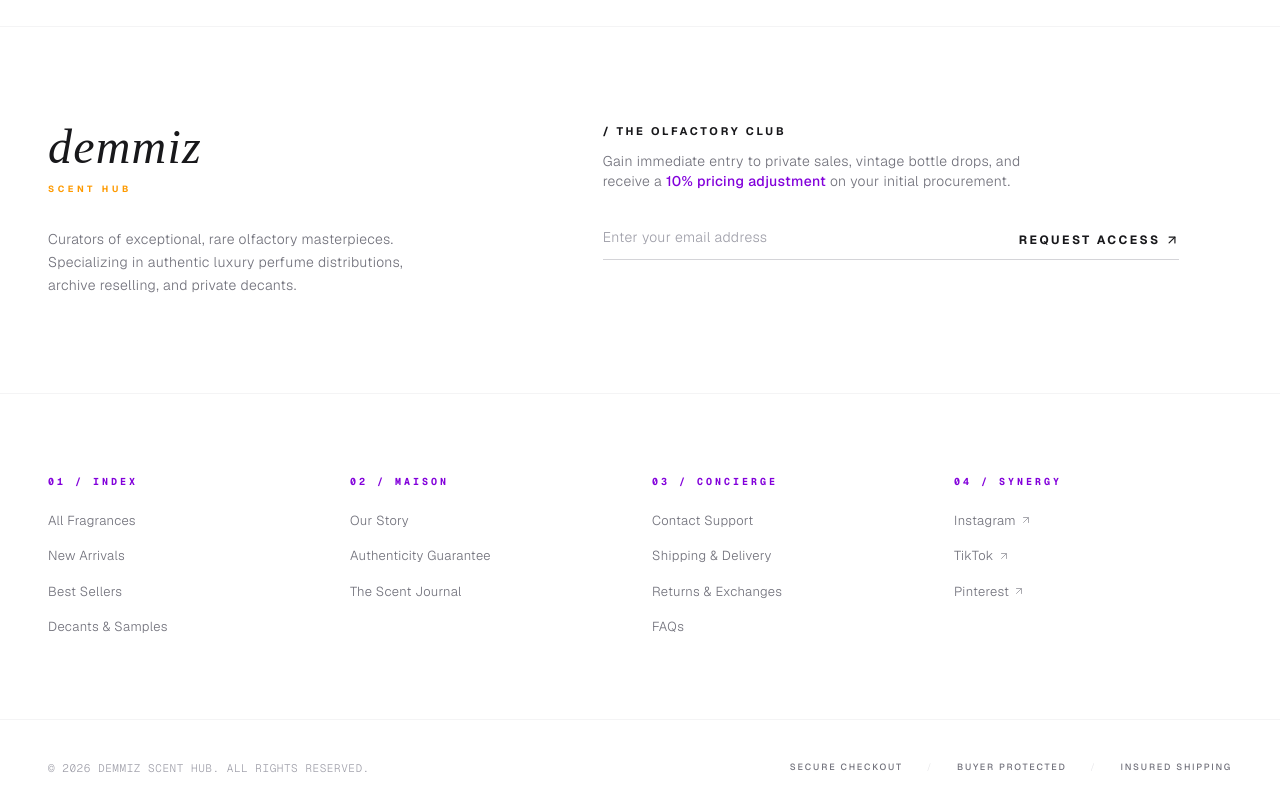
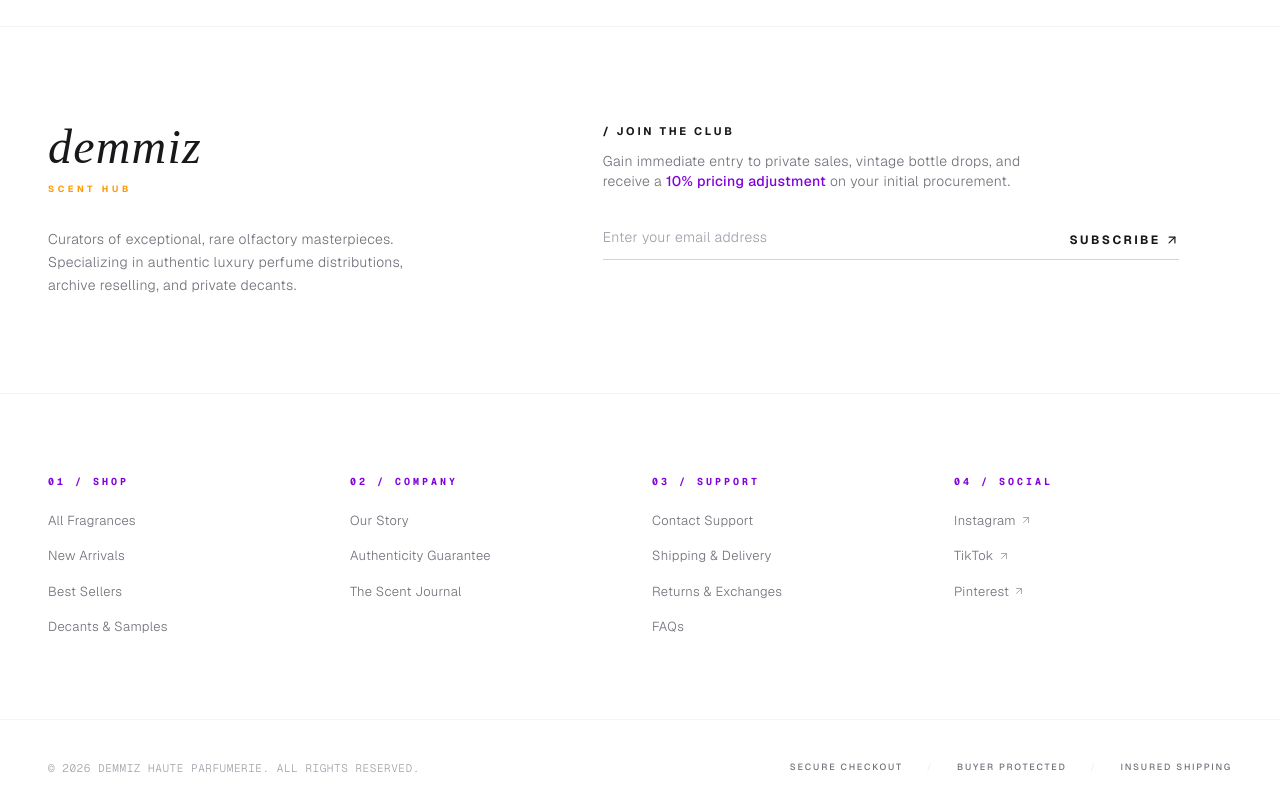
Before and after one commit to iamxenon404/Demmiz, a Next.js app in the folder frontend/: page / in a window 1280 px wide. Shown: the part 4540-5351 px from the top of the page. Built offline with nearby package versions, Linux system fonts and the light colour scheme.

Commit message:
updated footer text more readable nd added hover effect to text

```diff
--- a/frontend/app/component/Footer.tsx
+++ b/frontend/app/component/Footer.tsx
@@ -16,7 +16,7 @@ const Footer = () => {
         <div className="lg:col-span-5 flex flex-col justify-between h-full">
           <div>
             <h3
-              className="text-4xl md:text-5xl font-normal tracking-wide lowercase text-zinc-900 dark:text-zinc-50 transition-colors"
+              className="text-4xl md:text-5xl font-normal tracking-wide lowercase text-zinc-900 dark:text-zinc-50 hover:text-purple-700 dark:hover:text-purple-400 transition-colors"
               style={{ fontFamily: "'Playfair Display', 'Didot', 'Bodoni MT', serif", fontStyle: 'italic' }}
             >
               demmiz
@@ -33,7 +33,7 @@ const Footer = () => {
         {/* Right Side: Brutalist Minimal Newsletter Form */}
         <div className="lg:col-span-7 lg:pl-12 w-full">
           <h4 className="text-[11px] uppercase tracking-[0.25em] text-zinc-900 dark:text-zinc-100 font-bold mb-3">
-            / the olfactory club
+            / Join the Club
           </h4>
           <p className="text-sm text-zinc-500 dark:text-zinc-400 font-light tracking-wide mb-6 max-w-md">
             Gain immediate entry to private sales, vintage bottle drops, and receive a <span className="text-purple-700 dark:text-amber-400 font-medium">10% pricing adjustment</span> on your initial procurement.
@@ -48,9 +48,9 @@ const Footer = () => {
             />
             <button
               type="submit"
-              className="absolute right-0 bottom-0 py-3 text-xs font-bold uppercase tracking-[0.2em] text-zinc-900 dark:text-zinc-100 hover:text-purple-700 dark:hover:text-amber-400 transition-colors flex items-center gap-1 group"
+              className="absolute right-0 bottom-0 py-3 text-xs font-bold uppercase tracking-[0.2em] text-zinc-900 dark:text-zinc-100 hover:text-purple-700 dark:hover:text-purple-400 transition-colors flex items-center gap-1 group"
             >
-              Request Access
+              Subscribe
               <ArrowUpRight className="w-3.5 h-3.5 transform group-hover:translate-x-0.5 group-hover:-translate-y-0.5 transition-transform duration-300" />
             </button>
           </form>
@@ -58,49 +58,49 @@ const Footer = () => {
       </div>
 
       {/* ========================================================================
-        Middle Section: Clean Asymmetric Navigation Matrix
-        ======================================================================== */}
+        Middle Section: Clean Navigation Matrix
+        ======================================================================= */}
       <div className="max-w-7xl mx-auto px-6 md:px-12 py-16 md:py-20 grid grid-cols-2 md:grid-cols-4 gap-y-12 gap-x-6">
 
-        {/* Directory 01 */}
+        {/* Column 1 */}
         <div>
-          <h5 className="text-[10px] uppercase tracking-[0.3em] text-purple-700 dark:text-amber-400 font-bold mb-5 font-mono">01 / Index</h5>
+          <h5 className="text-[10px] uppercase tracking-[0.3em] text-purple-700 dark:text-amber-400 font-bold mb-5 font-mono">01 / Shop</h5>
           <ul className="space-y-3 text-[13px] tracking-wide font-light text-zinc-500 dark:text-zinc-400">
-            <li><a href="/shop" className="hover:text-zinc-900 dark:hover:text-white transition-colors relative block py-0.5">All Fragrances</a></li>
-            <li><a href="/brands" className="hover:text-zinc-900 dark:hover:text-white transition-colors relative block py-0.5">New Arrivals</a></li>
-            <li><a href="/decants" className="hover:text-zinc-900 dark:hover:text-white transition-colors relative block py-0.5">Best Sellers</a></li>
-            <li><a href="/samples" className="hover:text-zinc-900 dark:hover:text-white transition-colors relative block py-0.5">Decants & Samples</a></li>
+            <li><a href="/shop" className="hover:text-purple-700 dark:hover:text-purple-400 transition-colors relative block py-0.5">All Fragrances</a></li>
+            <li><a href="/brands" className="hover:text-purple-700 dark:hover:text-purple-400 transition-colors relative block py-0.5">New Arrivals</a></li>
+            <li><a href="/decants" className="hover:text-purple-700 dark:hover:text-purple-400 transition-colors relative block py-0.5">Best Sellers</a></li>
+            <li><a href="/samples" className="hover:text-purple-700 dark:hover:text-purple-400 transition-colors relative block py-0.5">Decants & Samples</a></li>
           </ul>
         </div>
 
-        {/* Directory 02 */}
+        {/* Column 2 */}
         <div>
-          <h5 className="text-[10px] uppercase tracking-[0.3em] text-purple-700 dark:text-amber-400 font-bold mb-5 font-mono">02 / Maison</h5>
+          <h5 className="text-[10px] uppercase tracking-[0.3em] text-purple-700 dark:text-amber-400 font-bold mb-5 font-mono">02 / Company</h5>
           <ul className="space-y-3 text-[13px] tracking-wide font-light text-zinc-500 dark:text-zinc-400">
-            <li><a href="/about" className="hover:text-zinc-900 dark:hover:text-white transition-colors relative block py-0.5">Our Story</a></li>
-            <li><a href="/authenticity" className="hover:text-zinc-900 dark:hover:text-white transition-colors relative block py-0.5">Authenticity Guarantee</a></li>
-            <li><a href="/journal" className="hover:text-zinc-900 dark:hover:text-white transition-colors relative block py-0.5">The Scent Journal</a></li>
+            <li><a href="/about" className="hover:text-purple-700 dark:hover:text-purple-400 transition-colors relative block py-0.5">Our Story</a></li>
+            <li><a href="/authenticity" className="hover:text-purple-700 dark:hover:text-purple-400 transition-colors relative block py-0.5">Authenticity Guarantee</a></li>
+            <li><a href="/journal" className="hover:text-purple-700 dark:hover:text-purple-400 transition-colors relative block py-0.5">The Scent Journal</a></li>
           </ul>
         </div>
 
-        {/* Directory 03 */}
+        {/* Column 3 */}
         <div>
-          <h5 className="text-[10px] uppercase tracking-[0.3em] text-purple-700 dark:text-amber-400 font-bold mb-5 font-mono">03 / Concierge</h5>
+          <h5 className="text-[10px] uppercase tracking-[0.3em] text-purple-700 dark:text-amber-400 font-bold mb-5 font-mono">03 / Support</h5>
           <ul className="space-y-3 text-[13px] tracking-wide font-light text-zinc-500 dark:text-zinc-400">
-            <li><a href="/contact" className="hover:text-zinc-900 dark:hover:text-white transition-colors relative block py-0.5">Contact Support</a></li>
-            <li><a href="/shipping" className="hover:text-zinc-900 dark:hover:text-white transition-colors relative block py-0.5">Shipping & Delivery</a></li>
-            <li><a href="/returns" className="hover:text-zinc-900 dark:hover:text-white transition-colors relative block py-0.5">Returns & Exchanges</a></li>
-            <li><a href="/faq" className="hover:text-zinc-900 dark:hover:text-white transition-colors relative block py-0.5">FAQs</a></li>
+            <li><a href="/contact" className="hover:text-purple-700 dark:hover:text-purple-400 transition-colors relative block py-0.5">Contact Support</a></li>
+            <li><a href="/shipping" className="hover:text-purple-700 dark:hover:text-purple-400 transition-colors relative block py-0.5">Shipping & Delivery</a></li>
+            <li><a href="/returns" className="hover:text-purple-700 dark:hover:text-purple-400 transition-colors relative block py-0.5">Returns & Exchanges</a></li>
+            <li><a href="/faq" className="hover:text-purple-700 dark:hover:text-purple-400 transition-colors relative block py-0.5">FAQs</a></li>
           </ul>
         </div>
 
-        {/* Directory 04 */}
+        {/* Column 4 */}
         <div>
-          <h5 className="text-[10px] uppercase tracking-[0.3em] text-purple-700 dark:text-amber-400 font-bold mb-5 font-mono">04 / Synergy</h5>
+          <h5 className="text-[10px] uppercase tracking-[0.3em] text-purple-700 dark:text-amber-400 font-bold mb-5 font-mono">04 / Social</h5>
           <ul className="space-y-3 text-[13px] tracking-wide font-light text-zinc-500 dark:text-zinc-400">
-            <li><a href="https://instagram.com" className="hover:text-zinc-900 dark:hover:text-white transition-colors flex items-center gap-1 py-0.5" target="_blank" rel="noreferrer">Instagram <ArrowUpRight className="w-3 h-3 opacity-60" /></a></li>
-            <li><a href="https://tiktok.com" className="hover:text-zinc-900 dark:hover:text-white transition-colors flex items-center gap-1 py-0.5" target="_blank" rel="noreferrer">TikTok <ArrowUpRight className="w-3 h-3 opacity-60" /></a></li>
-            <li><a href="https://pinterest.com" className="hover:text-zinc-900 dark:hover:text-white transition-colors flex items-center gap-1 py-0.5" target="_blank" rel="noreferrer">Pinterest <ArrowUpRight className="w-3 h-3 opacity-60" /></a></li>
+            <li><a href="https://instagram.com" className="hover:text-purple-700 dark:hover:text-purple-400 transition-colors flex items-center gap-1 py-0.5" target="_blank" rel="noreferrer">Instagram <ArrowUpRight className="w-3 h-3 opacity-60" /></a></li>
+            <li><a href="https://tiktok.com" className="hover:text-purple-700 dark:hover:text-purple-400 transition-colors flex items-center gap-1 py-0.5" target="_blank" rel="noreferrer">TikTok <ArrowUpRight className="w-3 h-3 opacity-60" /></a></li>
+            <li><a href="https://pinterest.com" className="hover:text-purple-700 dark:hover:text-purple-400 transition-colors flex items-center gap-1 py-0.5" target="_blank" rel="noreferrer">Pinterest <ArrowUpRight className="w-3 h-3 opacity-60" /></a></li>
           </ul>
         </div>
 
@@ -112,16 +112,16 @@ const Footer = () => {
       <div className="border-t border-zinc-100 dark:border-zinc-900 text-zinc-400 dark:text-zinc-500 text-[11px] font-light tracking-wider py-10 px-6 md:px-12">
         <div className="max-w-7xl mx-auto flex flex-col md:flex-row items-center justify-between gap-6">
           <div className="font-mono">
-            &copy; {new Date().getFullYear()} DEMMIZ SCENT HUB. ALL RIGHTS RESERVED.
+            &copy; {new Date().getFullYear()} DEMMIZ HAUTE PARFUMERIE. ALL RIGHTS RESERVED.
           </div>
 
           {/* Trust Matrix Line Indicators */}
           <div className="flex flex-wrap items-center justify-center gap-x-6 gap-y-2 text-zinc-500 dark:text-zinc-400 text-[9px] uppercase tracking-[0.2em] font-medium">
-            <span className="hover:text-purple-700 dark:hover:text-amber-400 transition-colors">SECURE CHECKOUT</span>
+            <span className="hover:text-purple-700 dark:hover:text-purple-400 transition-colors cursor-pointer">SECURE CHECKOUT</span>
             <span className="text-zinc-200 dark:text-zinc-800 font-light">/</span>
-            <span className="hover:text-purple-700 dark:hover:text-amber-400 transition-colors">BUYER PROTECTED</span>
+            <span className="hover:text-purple-700 dark:hover:text-purple-400 transition-colors cursor-pointer">BUYER PROTECTED</span>
             <span className="text-zinc-200 dark:text-zinc-800 font-light">/</span>
-            <span className="hover:text-purple-700 dark:hover:text-amber-400 transition-colors">INSURED SHIPPING</span>
+            <span className="hover:text-purple-700 dark:hover:text-purple-400 transition-colors cursor-pointer">INSURED SHIPPING</span>
           </div>
         </div>
       </div>
```
